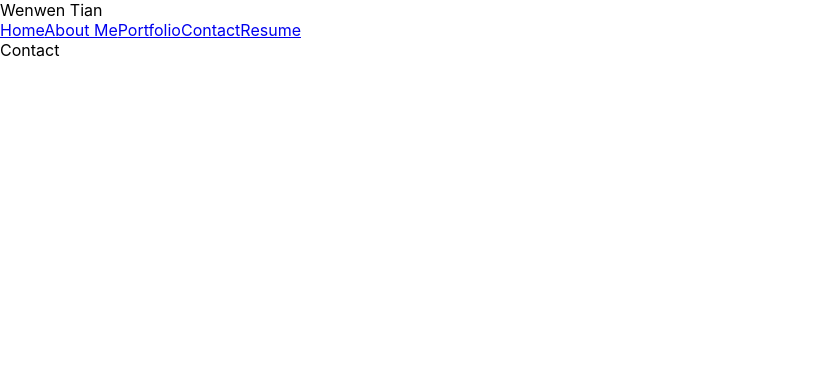
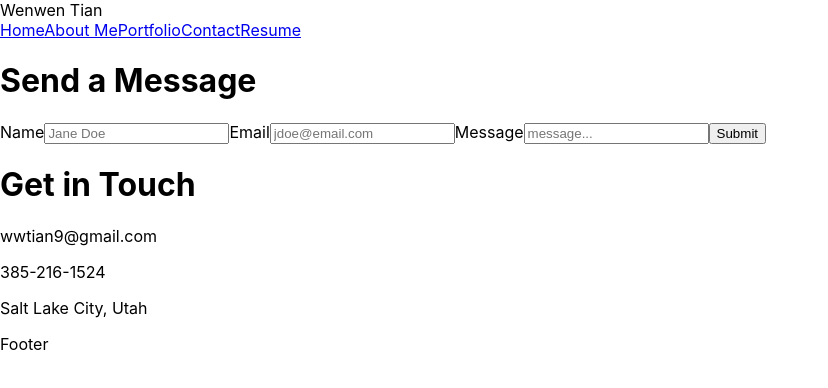
Before and after one commit to joce1ynn/portfolio-React, a React (Create React App) app: page / in a window 1280 px wide. Both pictures are taken after a click on the button "Contact". Shown: the top 388 px of the page, without its empty margins (0-828 px from the left). Built offline with nearby package versions, Linux system fonts and the light colour scheme.

Commit message:
add contact page

```diff
--- a/src/App.js
+++ b/src/App.js
@@ -1,5 +1,7 @@
 import React, { useState } from "react";
 import Header from "./components/Header";
+import Footer from "./components/Footer";
+// import pages
 import Home from "./components/Pages/Home";
 import About from "./components/Pages/About";
 import Portfolio from "./components/Pages/Portfolio";
@@ -29,6 +31,7 @@ function App() {
     <div>
       <Header setCurrentPage={setCurrentPage}></Header>
       <RenderPage />
+      <Footer />
     </div>
   );
 }
--- a/src/components/Footer.js
+++ b/src/components/Footer.js
@@ -0,0 +1,7 @@
+import React from 'react'
+
+export default function Footer() {
+  return (
+    <div>Footer</div>
+  )
+}
--- a/src/components/Pages/Contact.js
+++ b/src/components/Pages/Contact.js
@@ -1,7 +1,105 @@
-import React from 'react'
+import React, { useState } from "react";
+import { validateEmail } from "../../utils/helpers";
 
 export default function Contact() {
+  const [name, setName] = useState("");
+  const [email, setEmail] = useState("");
+  const [message, setMessage] = useState("");
+  const [errorMessage, setErrorMessage] = useState("");
+
+  const handleInputChange = (e) => {
+    // Getting the value and name of the input which triggered the change
+    const { target } = e;
+    const inputType = target.name;
+    const inputValue = target.value;
+
+    // Based on the input type, we set the state of either email, name, and message
+    if (inputType === "name") {
+      setName(inputValue);
+    } else if (inputType === "email") {
+      setEmail(inputValue);
+    } else {
+      setMessage(inputValue);
+    }
+  };
+
+  const handleFormSubmit = (e) => {
+    // Preventing the default behavior of the form submit (which is to refresh the page)
+    e.preventDefault();
+
+    // check to see if the field is empty. If so send an error message.
+    if (!name || !email || !message) {
+      setErrorMessage("Please enter all the fields.");
+      // exit out of this code block if something is wrong so that the user can correct it
+      return;
+    }
+    // check to see if the email is not valid
+    if (!validateEmail(email)) {
+      setErrorMessage("Email is invalid.");
+      return;
+    }
+
+    alert(`Hello ${name}! Your message has been sent!`);
+    // If everything is good, clear out the input after a successful sending.
+    setName("");
+    setEmail("");
+    setMessage("");
+  };
+
   return (
-    <div>Contact</div>
-  )
+    <div>
+      <div>
+        <h1>Send a Message</h1>
+        <form className="form">
+          <label for="name">Name</label>
+          <input
+            value={name}
+            name="name"
+            onChange={handleInputChange}
+            type="text"
+            placeholder="Jane Doe"
+          />
+
+          <label for="email">Email</label>
+          <input
+            value={email}
+            name="email"
+            onChange={handleInputChange}
+            type="email"
+            placeholder="jdoe@email.com"
+          />
+
+          <label for="message">Message</label>
+          <input
+            value={message}
+            name="message"
+            lable="Message"
+            onChange={handleInputChange}
+            type="text"
+            placeholder="message..."
+          />
+          <button
+            type="button"
+            onClick={handleFormSubmit}
+            onChange={handleInputChange}
+          >
+            Submit
+          </button>
+        </form>
+
+        {errorMessage && (
+          <div>
+            <p className="error-text">{errorMessage}</p>
+          </div>
+        )}
+      </div>
+
+      <div>
+        <h1>Get in Touch</h1>
+        <p>wwtian9@gmail.com</p>
+        <p>385-216-1524</p>
+        <p>Salt Lake City, Utah</p>
+      </div>
+    </div>
+  );
 }
--- a/src/utils/helpers.js
+++ b/src/utils/helpers.js
@@ -1,7 +1,3 @@
-export function capitalizeFirstLetter(string) {
-  return string.charAt(0).toUpperCase() + string.slice(1);
-}
-
 export function validateEmail(email) {
   var re =
     /^(([^<>()[\]\\.,;:\s@"]+(\.[^<>()[\]\\.,;:\s@"]+)*)|(".+"))@((\[[0-9]{1,3}\.[0-9]{1,3}\.[0-9]{1,3}\.[0-9]{1,3}\])|(([a-zA-Z\-0-9]+\.)+[a-zA-Z]{2,}))$/;
```
